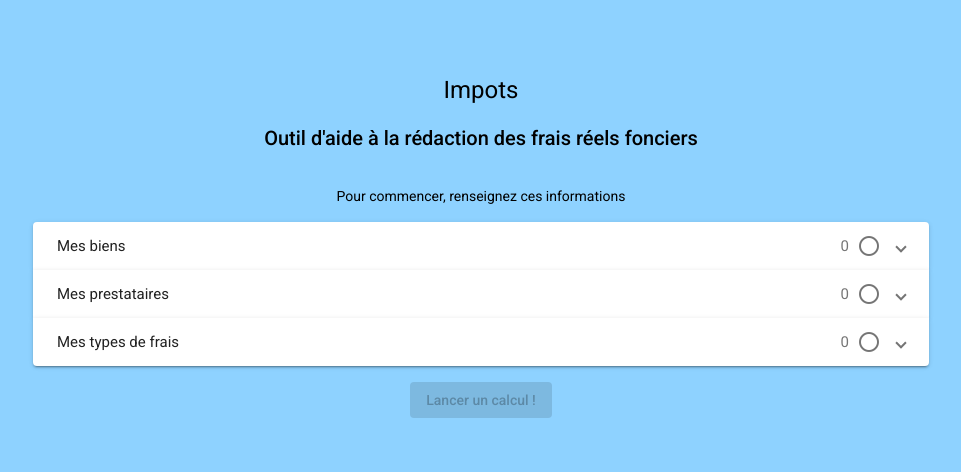
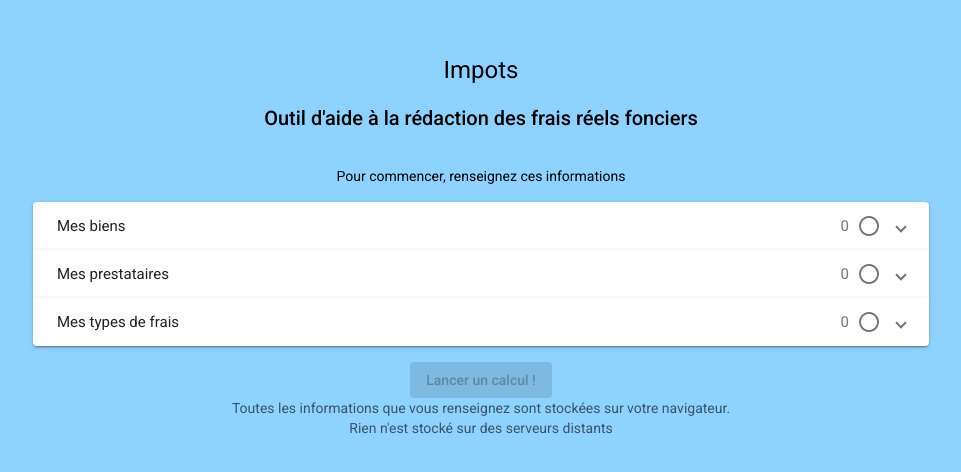
Before and after one commit to j-catania/impots, an Angular app: page / in a window 1280 px wide. Shown: the part 154-626 px from the top of the page, without its empty margins (159-1120 px from the left). Built offline with nearby package versions, Linux system fonts and the light colour scheme.

Commit message:
informations sur le stockage de données

```diff
--- a/src/app/accueil/accueil.component.html
+++ b/src/app/accueil/accueil.component.html
@@ -130,4 +130,7 @@
   >Lancer un calcul !
   </button>
 
+  <mat-hint>Toutes les informations que vous renseignez sont stockées sur votre navigateur.</mat-hint>
+  <mat-hint>Rien n'est stocké sur des serveurs distants</mat-hint>
+
 </section>
```
